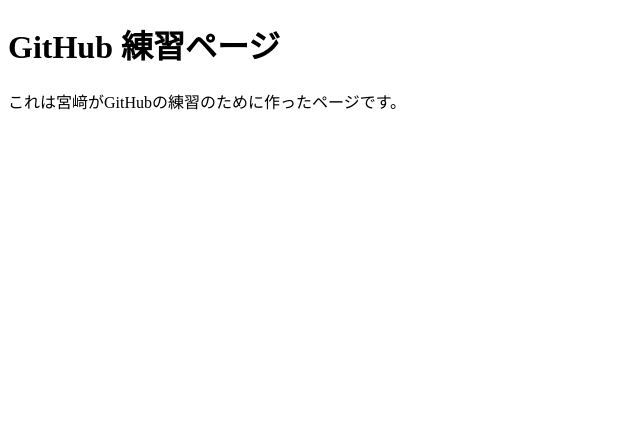
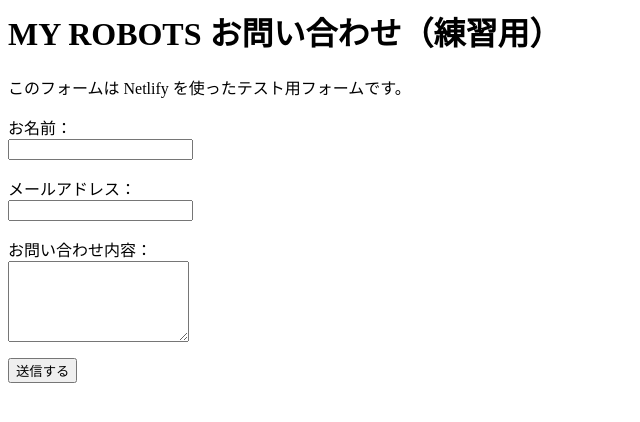
Before and after one commit to yoichimiyazaki55/practice-yoichi-01, a plain HTML site: page index.html in a window 1280 px wide. Shown: the whole page, without its empty margins (0-640 px from the left). Drawn offline with Linux system fonts and the light colour scheme.

Commit message:
Add contact form

```diff
--- a/index.html
+++ b/index.html
@@ -1,11 +1,31 @@
-<!doctype html>
-<html lang="ja">
-<head>
-  <meta charset="utf-8" />
-  <title>GitHub 練習ページ</title>
-</head>
 <body>
-  <h1>GitHub 練習ページ</h1>
-  <p>これは宮﨑がGitHubの練習のために作ったページです。</p>
+  <h1>MY ROBOTS お問い合わせ（練習用）</h1>
+  <p>このフォームは Netlify を使ったテスト用フォームです。</p>
+
+  <form name="contact" method="POST" data-netlify="true">
+    <!-- Netlify がフォーム名を認識するための hidden -->
+    <input type="hidden" name="form-name" value="contact" />
+
+    <p>
+      <label>お名前：<br />
+        <input type="text" name="name" required />
+      </label>
+    </p>
+
+    <p>
+      <label>メールアドレス：<br />
+        <input type="email" name="email" required />
+      </label>
+    </p>
+
+    <p>
+      <label>お問い合わせ内容：<br />
+        <textarea name="message" rows="5" required></textarea>
+      </label>
+    </p>
+
+    <p>
+      <button type="submit">送信する</button>
+    </p>
+  </form>
 </body>
-</html>
```
